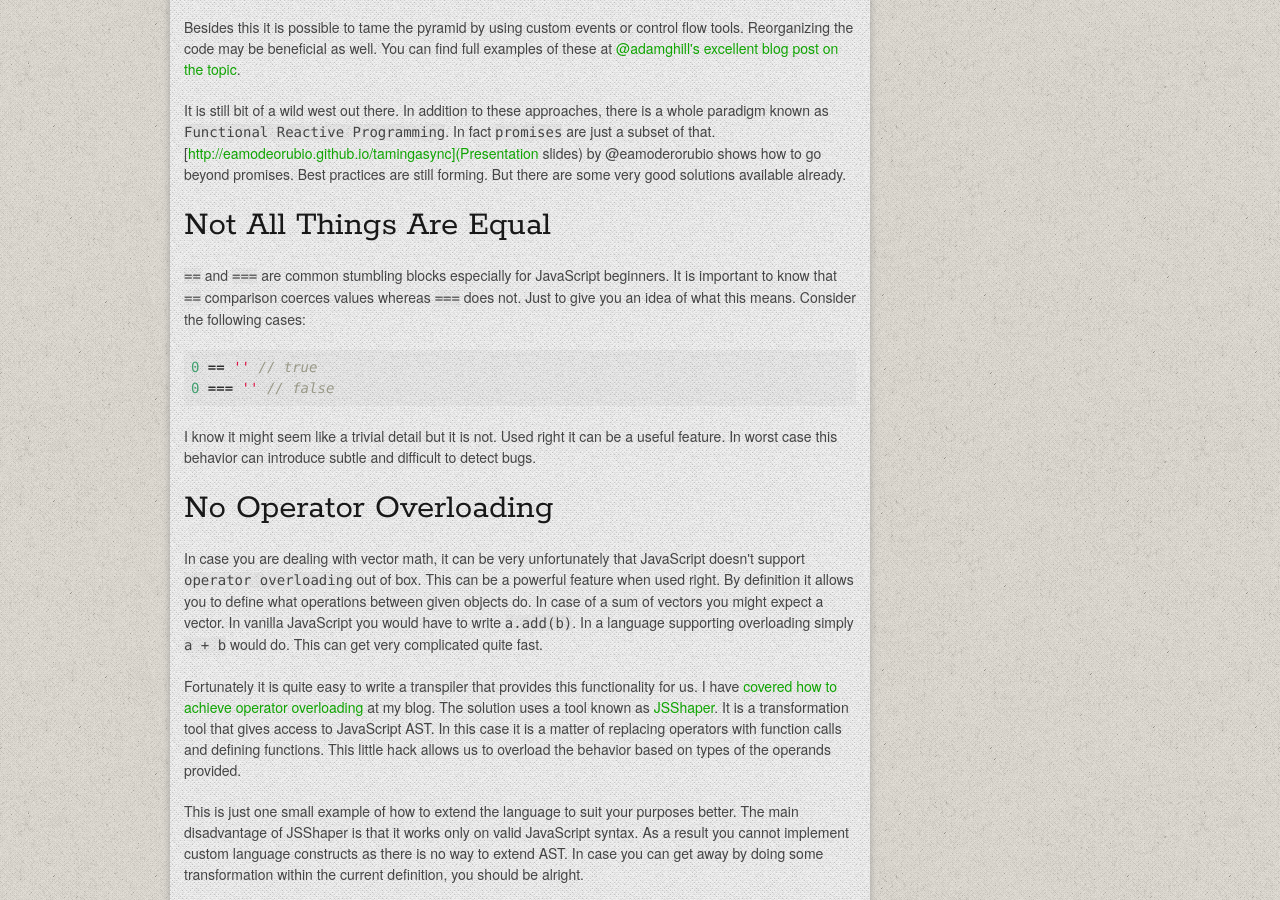
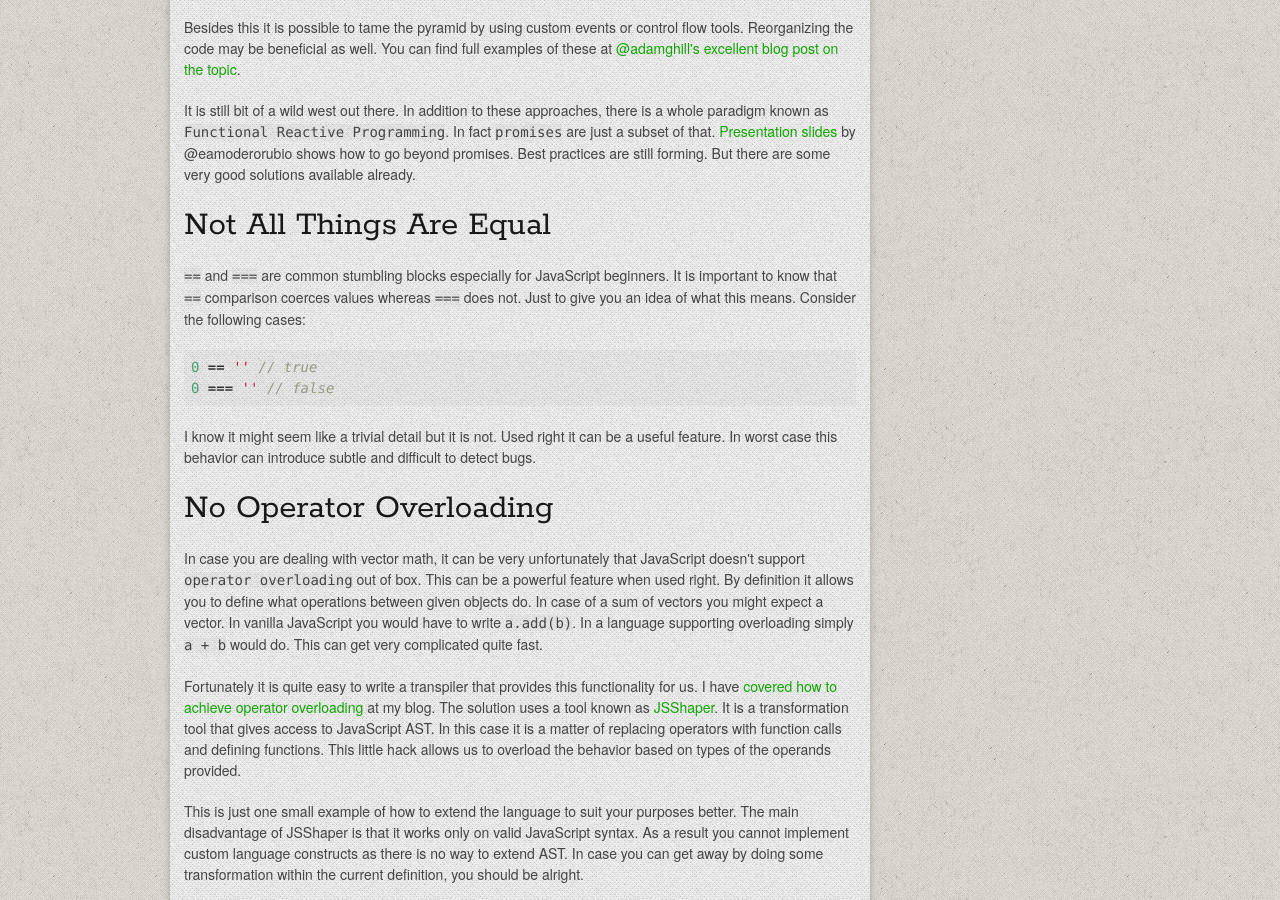
Before and after one commit to survivejs/js_tricks_and_tips, a website: page common-problems.html in a window 1280 px wide. Shown: the part 3590-4490 px from the top of the page. Drawn offline with Linux system fonts and the light colour scheme.

Commit message:
Update content

```diff
--- a/common-problems.html
+++ b/common-problems.html
@@ -120,7 +120,7 @@
 })</code></pre>
 <p><p>As you can see, the pyramid has been eliminated. The idea of <code>promises</code> is to represent a value in the future. Rather than defining <code>when</code> as in the imperative world, you describe <code>then</code> that is triggered as the value has become available. It comes with a price, though. You will have to instrument the underlying code to support the scheme.</p>
 <p>Besides this it is possible to tame the pyramid by using custom events or control flow tools. Reorganizing the code may be beneficial as well. You can find full examples of these at <a href="http://adamghill.com/2012/12/02/callbacks-considered-a-smell/">@adamghill&#39;s excellent blog post on the topic</a>.</p>
-<p>It is still bit of a wild west out there. In addition to these approaches, there is a whole paradigm known as <code>Functional Reactive Programming</code>. In fact <code>promises</code> are just a subset of that. [<a href="http://eamodeorubio.github.io/tamingasync](Presentation">http://eamodeorubio.github.io/tamingasync](Presentation</a> slides) by @eamoderorubio shows how to go beyond promises. Best practices are still forming. But there are some very good solutions available already.</p></p>
+<p>It is still bit of a wild west out there. In addition to these approaches, there is a whole paradigm known as <code>Functional Reactive Programming</code>. In fact <code>promises</code> are just a subset of that. <a href="http://eamodeorubio.github.io/tamingasync">Presentation slides</a> by @eamoderorubio shows how to go beyond promises. Best practices are still forming. But there are some very good solutions available already.</p></p>
 <h2><h2 id="not all things are equal">Not All Things Are Equal</h2></h2>
 <p><p><code>==</code> and <code>===</code> are common stumbling blocks especially for JavaScript beginners. It is important to know that <code>==</code> comparison coerces values whereas <code>===</code> does not. Just to give you an idea of what this means. Consider the following cases:</p></p>
 <pre><code><span class="number">0</span> == <span class="string">''</span> <span class="comment">// true</span>
```
